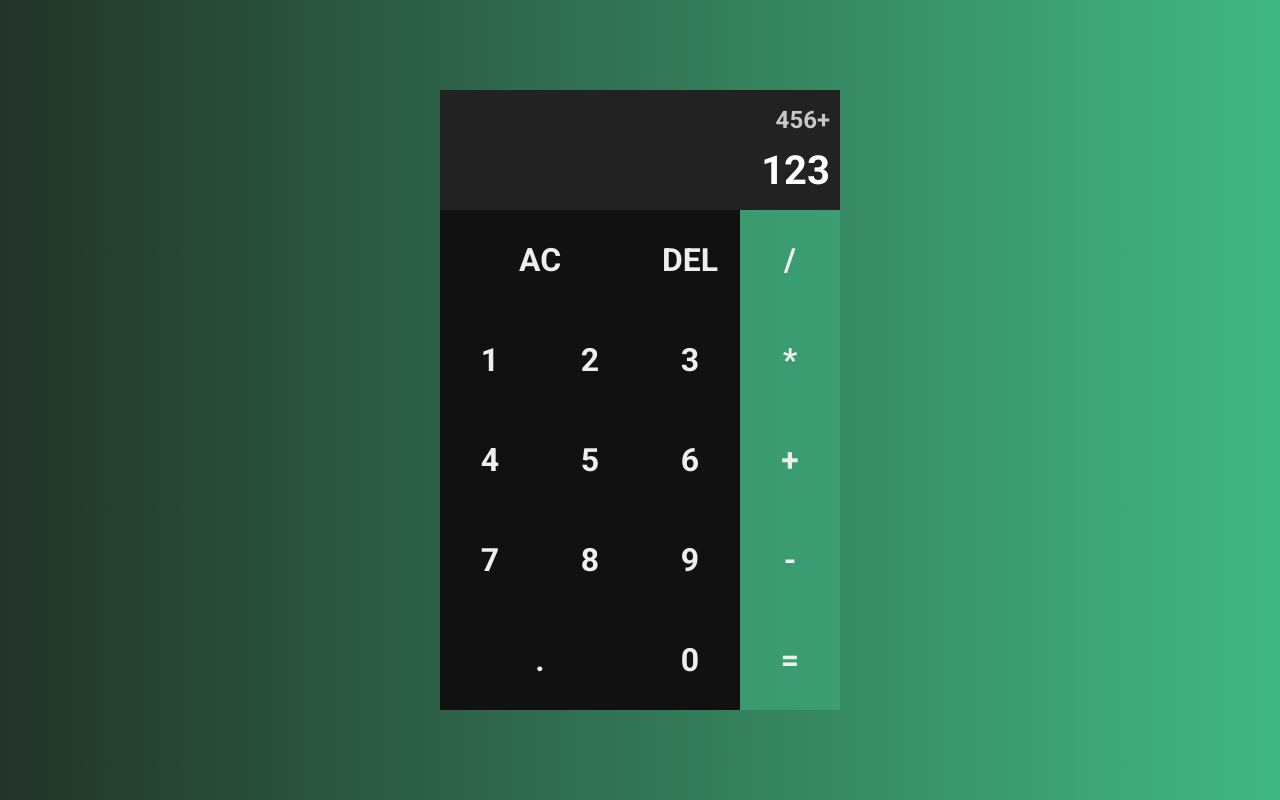
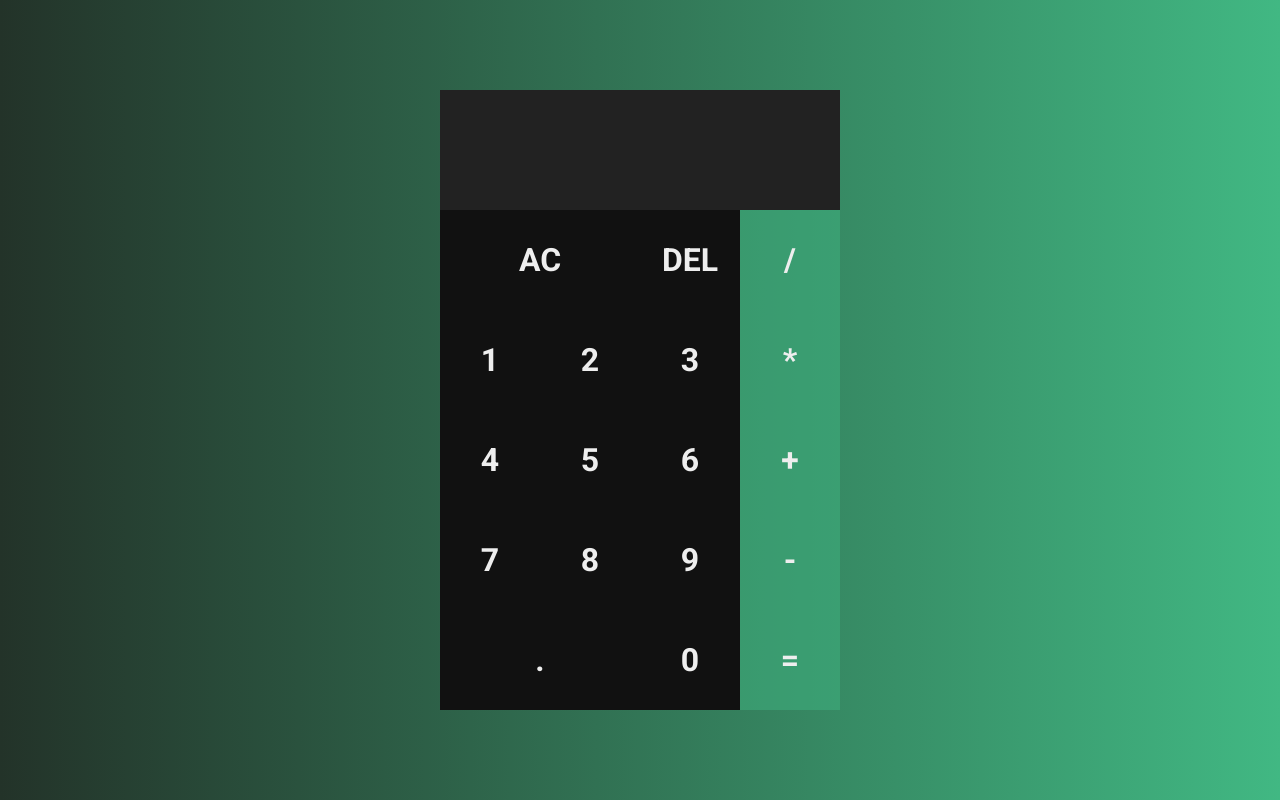
Before and after one commit to Gleybson-Dias/Calculadora, a plain HTML site: page index.html in a window 1280 px wide. Drawn offline with Linux system fonts and the light colour scheme.

Commit message:
Projeto Finalizado

```diff
--- a/index.html
+++ b/index.html
@@ -16,8 +16,8 @@
   <body>
     <div class="grid-container">
       <div class="output">
-        <div data-previous-operand class="previous-operand">456+</div>
-        <div data-current-operand class="current-operand">123</div>
+        <div data-previous-operand class="previous-operand"></div>
+        <div data-current-operand class="current-operand"></div>
       </div>
       <button data-all-clear class="span-two">AC</button>
       <button data-delete>DEL</button>
--- a/scripts.js
+++ b/scripts.js
@@ -59,7 +59,7 @@
       case "-":
         result = _previousOperand - _currentOperand;
         break;
-      case "÷":
+      case "/":
         result = _previousOperand / _currentOperand;
         break;
       case "*":
```
